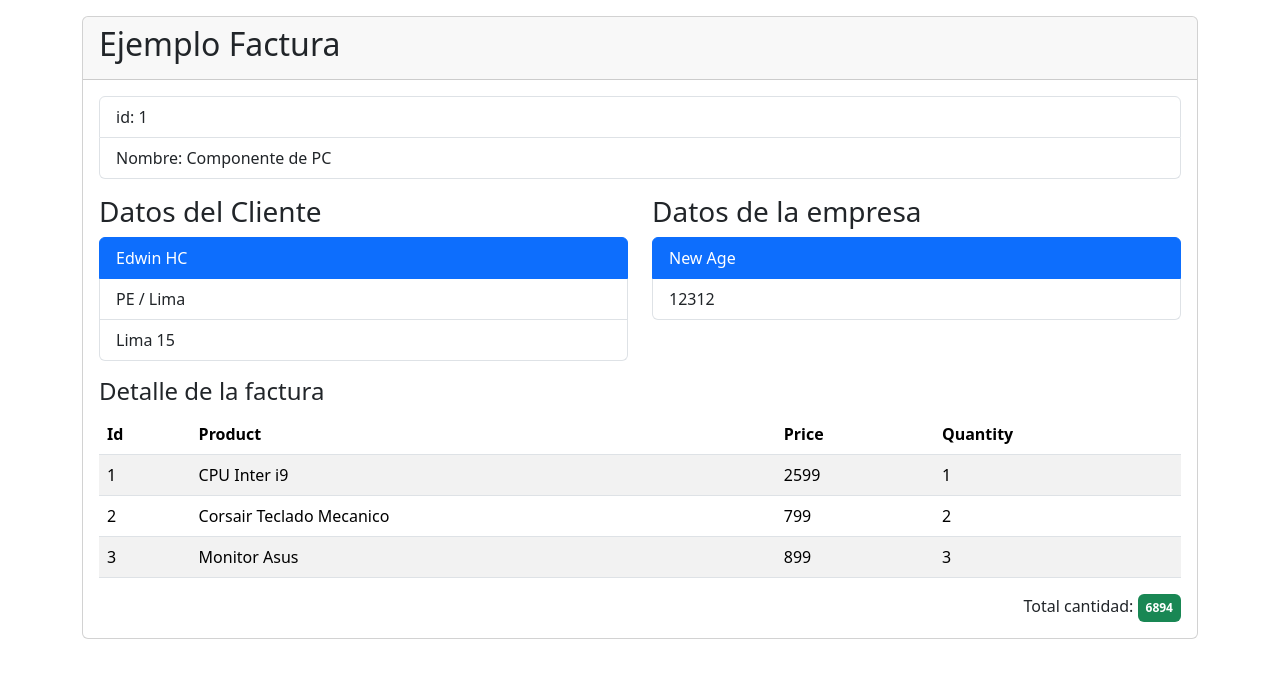
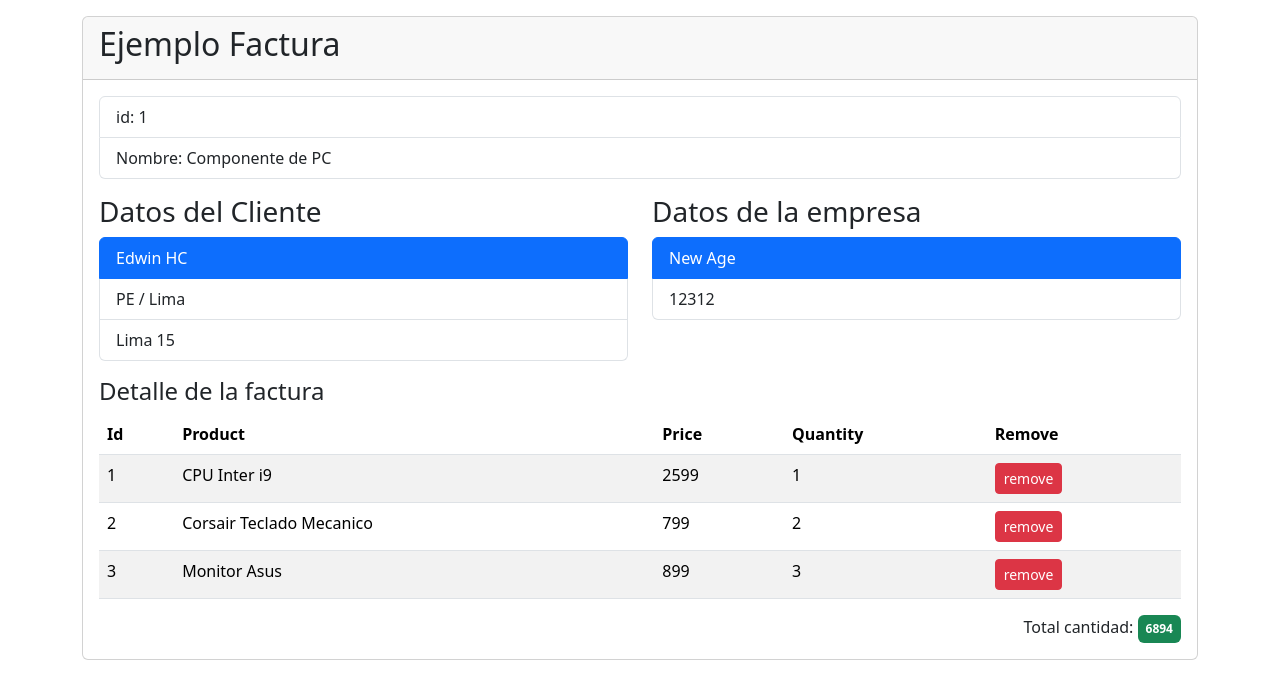
Before and after one commit to edwinrhc/Invoice-app, an Angular app in the folder FrontEnd/invoice-app-front/: page / in a window 1280 px wide. Shown: the top 698 px of the page. Built offline with nearby package versions, Linux system fonts and the light colour scheme.

Commit message:
Removing an item from the invoice

```diff
--- a/FrontEnd/invoice-app-front/src/app/components/invoice/invoice.component.html
+++ b/FrontEnd/invoice-app-front/src/app/components/invoice/invoice.component.html
@@ -16,7 +16,7 @@
         </div>
       </div>
 
-      <app-list-items [items]="invoice.items"></app-list-items>
+      <app-list-items [items]="invoice.items" (removeEventEmitter)="remoteItem($event)"></app-list-items>
       <app-total [total]="invoice.total"></app-total>
 
     </div>
--- a/FrontEnd/invoice-app-front/src/app/components/invoice/invoice.component.ts
+++ b/FrontEnd/invoice-app-front/src/app/components/invoice/invoice.component.ts
@@ -30,4 +30,8 @@ export class InvoiceComponent implements OnInit{
         this.invoice = this.service.getInvoice();
     }
 
+  remoteItem(id: number): void {
+    this.invoice.items = this.invoice.items.filter(item => item.id !== id);
+  }
+
 }
--- a/FrontEnd/invoice-app-front/src/app/components/list-items/list-items.component.html
+++ b/FrontEnd/invoice-app-front/src/app/components/list-items/list-items.component.html
@@ -9,11 +9,12 @@
       <th>Product</th>
       <th>Price</th>
       <th>Quantity</th>
+      <th>Remove</th>
     </tr>
     </thead>
     <tbody>
       @for (item of items; track $index) {
-        <tr app-row-item [item]="item"></tr>
+        <tr app-row-item [item]="item" (removeEventEmitter)="onRemove($event)"></tr>
       }
     </tbody>
   </table>
--- a/FrontEnd/invoice-app-front/src/app/components/list-items/list-items.component.ts
+++ b/FrontEnd/invoice-app-front/src/app/components/list-items/list-items.component.ts
@@ -1,4 +1,4 @@
-import {Component, Input} from '@angular/core';
+import {Component, EventEmitter, Input, Output} from '@angular/core';
 import {Item} from "../../models/item";
 import {RowItemComponent} from "../row-item/row-item.component";
 
@@ -12,4 +12,9 @@ export class ListItemsComponent {
 
   @Input() items: Item[] = [];
 
+  @Output() removeEventEmitter: EventEmitter<number> = new EventEmitter();
+  onRemove(id: number): void {
+    this.removeEventEmitter.emit(id);
+  }
+
 }
--- a/FrontEnd/invoice-app-front/src/app/components/row-item/row-item.component.html
+++ b/FrontEnd/invoice-app-front/src/app/components/row-item/row-item.component.html
@@ -3,3 +3,5 @@
   <td>{{ item.product }}</td>
   <td>{{ item.price }}</td>
   <td>{{ item.quantity }}</td>
+  <td><button class="btn btn-danger btn-sm"
+    (click)="onRemove(item.id)">remove</button></td>
--- a/FrontEnd/invoice-app-front/src/app/components/row-item/row-item.component.ts
+++ b/FrontEnd/invoice-app-front/src/app/components/row-item/row-item.component.ts
@@ -1,4 +1,4 @@
-import {Component, Input} from '@angular/core';
+import {Component, EventEmitter, Input, Output} from '@angular/core';
 import {Item} from "../../models/item";
 
 @Component({
@@ -10,4 +10,9 @@ import {Item} from "../../models/item";
 export class RowItemComponent {
 
   @Input() item!: Item;
+
+  @Output() removeEventEmitter: EventEmitter<number> = new EventEmitter();
+  onRemove(id: number) {
+    this.removeEventEmitter.emit(id);
+  }
 }
```
